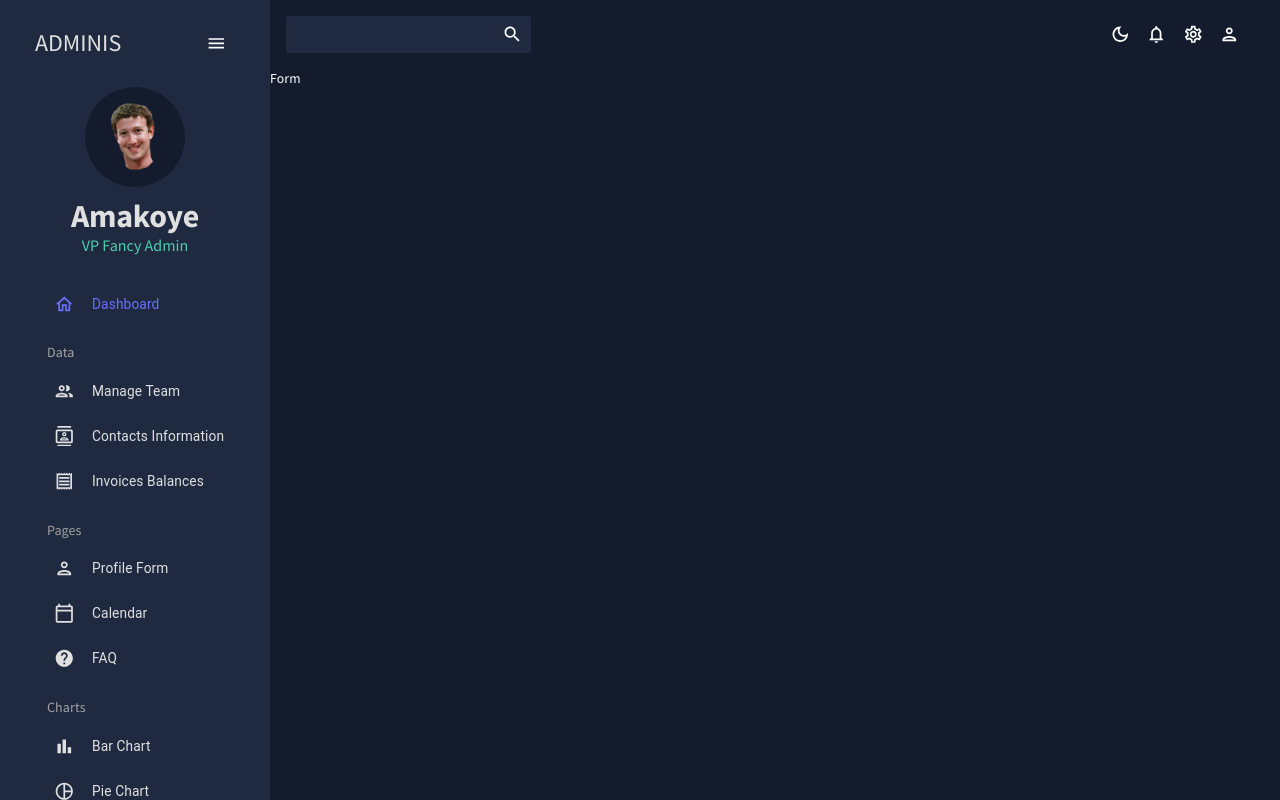
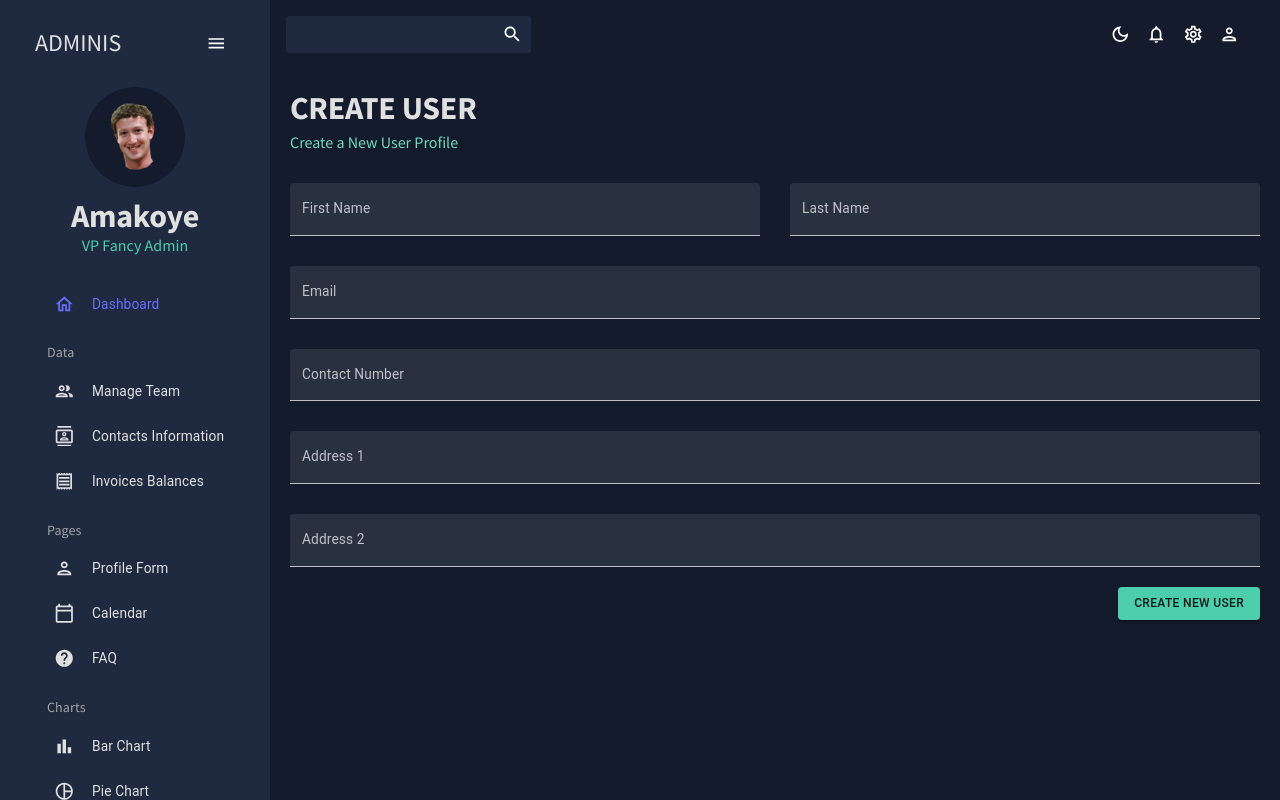
Before and after one commit to Amakoye/react-admin-dashboard, a React (Create React App) app: page /form in a window 1280 px wide. Built offline with nearby package versions, Linux system fonts and the light colour scheme.

Commit message:
Create user profile form

```diff
--- a/src/scenes/form/index.tsx
+++ b/src/scenes/form/index.tsx
@@ -1,7 +1,177 @@
-import React from "react";
+import { Box, Button, TextField } from "@mui/material";
+import useMediaQuery from "@mui/material/useMediaQuery";
+import { Formik } from "formik";
+import * as yup from "yup";
+import Header from "../../components/Header";
+
+type formValues = {
+  firstName: string;
+  lastName: string;
+  email: string;
+  contact: string;
+  address1: string;
+  address2: string;
+};
+
+const initialValues: formValues = {
+  firstName: "",
+  lastName: "",
+  email: "",
+  contact: "",
+  address1: "",
+  address2: "",
+};
+
+const phoneRegExp =
+  /^((\+[1-9]{1,4}[ -]?)|(\([0-9]{2,3}\)[ -]?)|([0-9]{2,4})[ -]?)*?[0-9]{3,4}[ -]?[0-9]{3,4}$/;
+
+const userSchema = yup.object().shape({
+  firstName: yup.string().required("required"),
+  lastName: yup.string().required("required"),
+  email: yup.string().email("invalid email").required("required"),
+  contact: yup
+    .string()
+    .matches(phoneRegExp, "Phone number is not valid")
+    .required("required"),
+  address1: yup.string().required("required"),
+  address2: yup.string().required("required"),
+});
 
 const Form = () => {
-  return <div>Form</div>;
+  const isNonMobile = useMediaQuery("(min-width:600px)");
+
+  const handleFormSubmit = (values: any) => {
+    console.log(values);
+  };
+  return (
+    <Box m="20px">
+      <Header title="CREATE USER" subtitle="Create a New User Profile" />
+
+      <Formik
+        onSubmit={handleFormSubmit}
+        initialValues={initialValues}
+        validationSchema={userSchema}
+      >
+        {({
+          values,
+          errors,
+          touched,
+          handleBlur,
+          handleChange,
+          handleSubmit,
+        }) => (
+          <form onSubmit={handleSubmit}>
+            <Box
+              display="grid"
+              gap="30px"
+              gridTemplateColumns="repeat(4, minmax(0, 1fr))"
+              sx={{
+                "&>div": {
+                  gridColumn: isNonMobile ? undefined : "span 4",
+                },
+              }}
+            >
+              <TextField
+                fullWidth
+                variant="filled"
+                label="First Name"
+                type="text"
+                onBlur={handleBlur}
+                onChange={handleChange}
+                value={values.firstName}
+                name="firstName"
+                error={!!touched.firstName && !!errors.firstName}
+                helperText={touched.firstName && errors.firstName}
+                sx={{
+                  gridColumn: "span 2",
+                }}
+              />
+              <TextField
+                fullWidth
+                variant="filled"
+                label="Last Name"
+                type="text"
+                onBlur={handleBlur}
+                onChange={handleChange}
+                value={values.lastName}
+                name="lastName"
+                error={!!touched.lastName && !!errors.lastName}
+                helperText={touched.lastName && errors.lastName}
+                sx={{
+                  gridColumn: "span 2",
+                }}
+              />
+              <TextField
+                fullWidth
+                variant="filled"
+                label="Email"
+                type="text"
+                onBlur={handleBlur}
+                onChange={handleChange}
+                value={values.email}
+                name="email"
+                error={!!touched.email && !!errors.email}
+                helperText={touched.email && errors.email}
+                sx={{
+                  gridColumn: "span 4",
+                }}
+              />
+              <TextField
+                fullWidth
+                variant="filled"
+                label="Contact Number"
+                type="text"
+                onBlur={handleBlur}
+                onChange={handleChange}
+                value={values.contact}
+                name="contact"
+                error={!!touched.contact && !!errors.contact}
+                helperText={touched.contact && errors.contact}
+                sx={{
+                  gridColumn: "span 4",
+                }}
+              />
+              <TextField
+                fullWidth
+                variant="filled"
+                label="Address 1"
+                type="text"
+                onBlur={handleBlur}
+                onChange={handleChange}
+                value={values.address1}
+                name="address1"
+                error={!!touched.address1 && !!errors.address1}
+                helperText={touched.address1 && errors.address1}
+                sx={{
+                  gridColumn: "span 4",
+                }}
+              />
+              <TextField
+                fullWidth
+                variant="filled"
+                label="Address 2"
+                type="text"
+                onBlur={handleBlur}
+                onChange={handleChange}
+                value={values.address2}
+                name="address2"
+                error={!!touched.address2 && !!errors.address2}
+                helperText={touched.address2 && errors.address2}
+                sx={{
+                  gridColumn: "span 4",
+                }}
+              />
+            </Box>
+            <Box display="flex" justifyContent="end" mt="20px">
+              <Button type="submit" color="secondary" variant="contained">
+                Create New User
+              </Button>
+            </Box>
+          </form>
+        )}
+      </Formik>
+    </Box>
+  );
 };
 
 export default Form;
```
